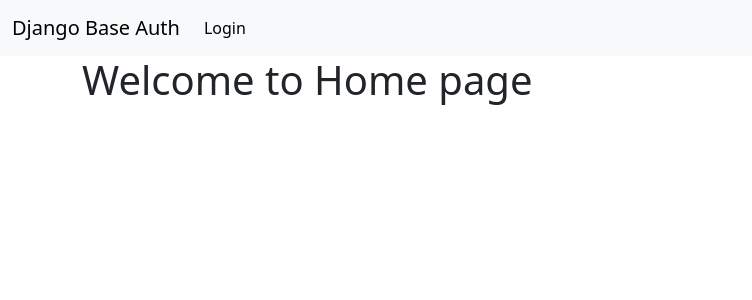
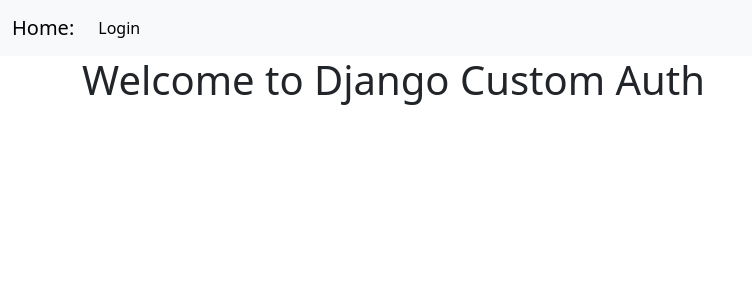
Before and after one commit to mhfEmu/django-authentication, a Django app: page / in a window 1280 px wide. Shown: the top 300 px of the page, without its empty margins (0-752 px from the left). Run offline with Django 4.2, Linux system fonts and the light colour scheme.

Commit message:
small update in view

```diff
--- a/requirements.txt
+++ b/requirements.txt
@@ -1,4 +1,4 @@
 asgiref==3.7.2
-Django==4.2.7
+Django==5.0.1
 python-decouple==3.8
 sqlparse==0.4.4
--- a/templates/index.html
+++ b/templates/index.html
@@ -4,6 +4,6 @@
 
 {% block content %}
 
-    <h1>Welcome to Home page</h1>
+    <h1>Welcome to Django Custom Auth</h1>
 
 {% endblock %}
--- a/templates/navbar.html
+++ b/templates/navbar.html
@@ -1,6 +1,6 @@
 <nav class="navbar navbar-expand-lg bg-body-tertiary">
   <div class="container-fluid">
-    <a class="navbar-brand" href="{% url 'core:index' %}">Django Base Auth</a>
+    <a class="navbar-brand" href="{% url 'core:index' %}">Home: {{ request.user.username }}</a>
     <button class="navbar-toggler" type="button" data-bs-toggle="collapse" data-bs-target="#navbarSupportedContent" aria-controls="navbarSupportedContent" aria-expanded="false" aria-label="Toggle navigation">
       <span class="navbar-toggler-icon"></span>
     </button>
```
Also changed, not shown: db.sqlite3.
